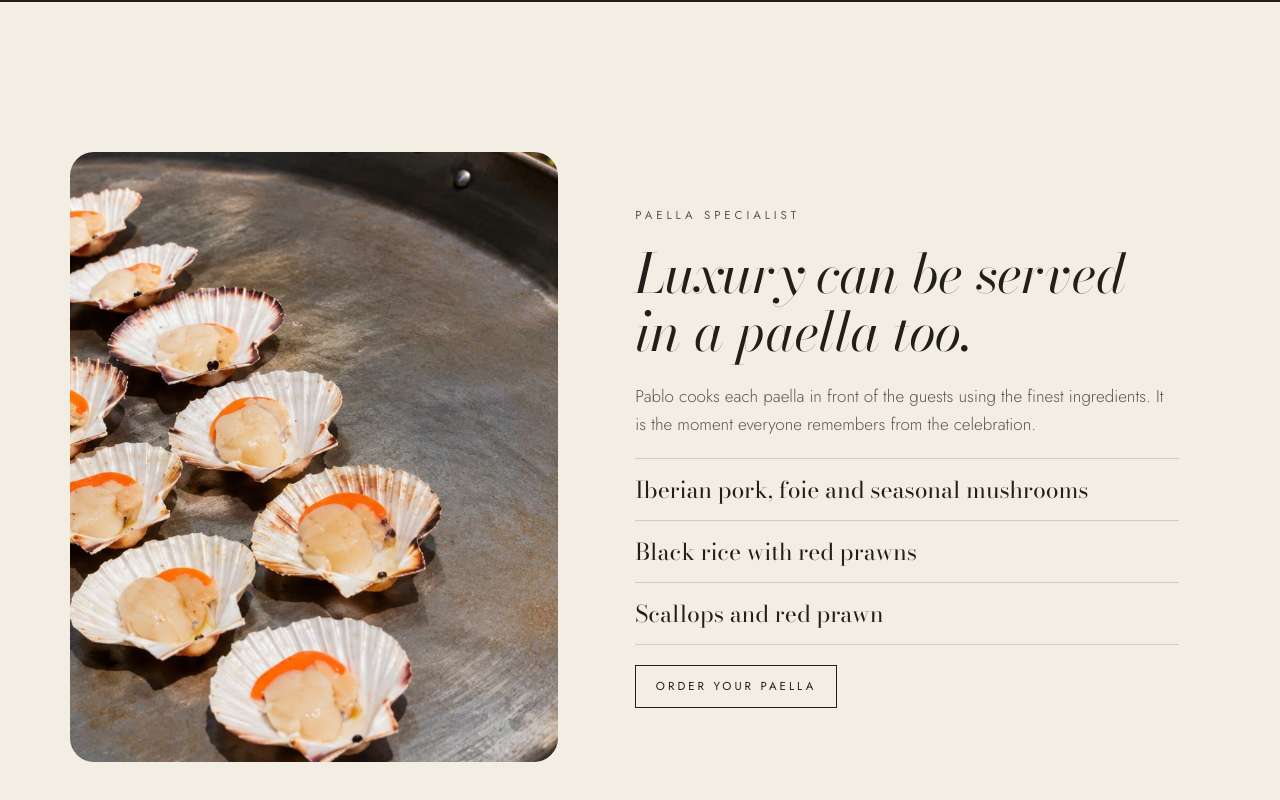
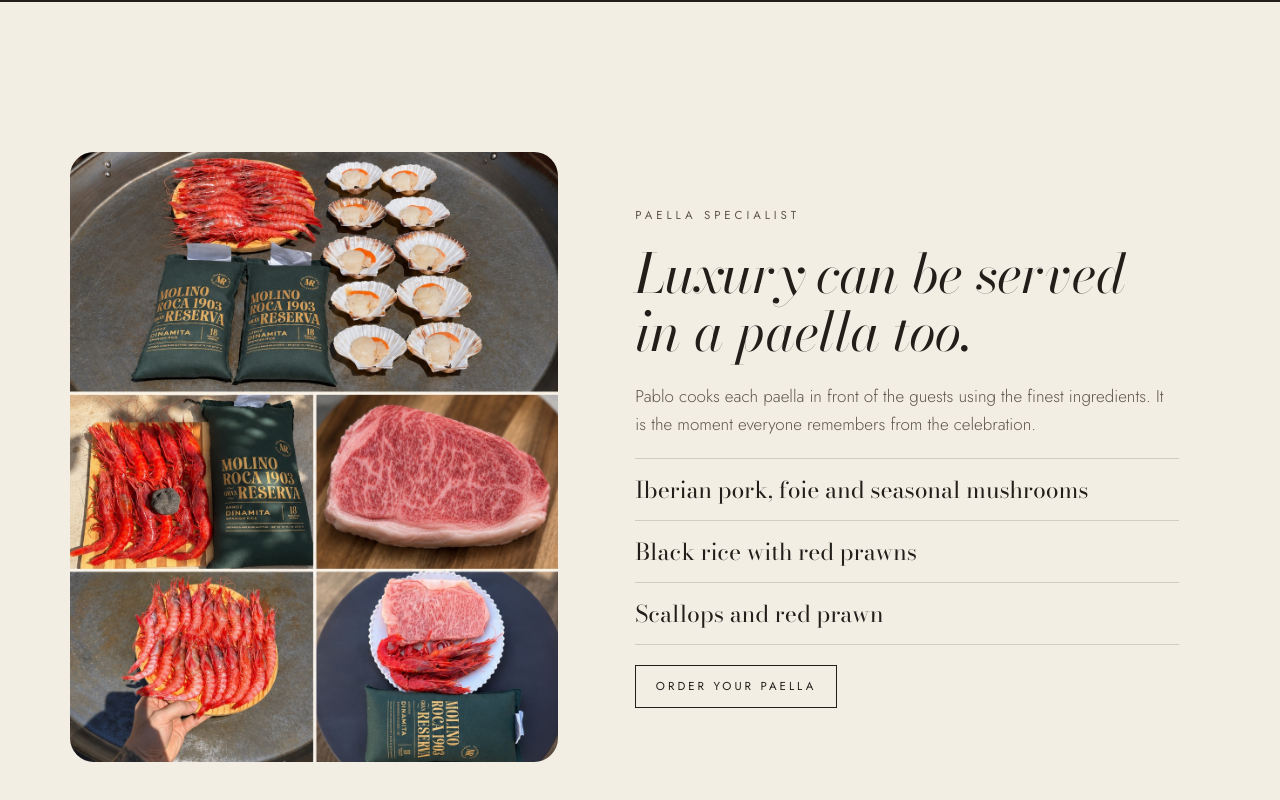
Before and after one commit to inosudga/chef-pablo-web, a plain HTML site: page chef-pablo-github/index.html in a window 1280 px wide. Shown: the part 8397-9197 px from the top of the page. Drawn offline with nearby package versions, Linux system fonts and the light colour scheme.

Commit message:
Add files via upload

```diff
--- a/chef-pablo-github/index.html
+++ b/chef-pablo-github/index.html
@@ -158,7 +158,7 @@
 
 <section class="seccion especialidad-arroces" aria-labelledby="titulo-especialidad-arroces">
   <div class="wrap sobre">
-    <img src="img/vieiras-sin-marca.jpg" alt="Vieiras en su concha preparadas sobre la paellera antes de cocinar" loading="lazy" decoding="async">
+    <img src="img/collage-ingredientes-arroces.jpg" alt="Collage de gambas rojas, vieiras, arroz y carne marmoleada preparados para las paellas" loading="lazy" decoding="async">
     <div class="txt">
       <p class="eyebrow">Especialista en arroces</p>
       <h2 id="titulo-especialidad-arroces">El lujo también se sirve en paella.</h2>
@@ -216,6 +216,6 @@
   <a class="pie-chat" id="wa-chat" target="_blank" rel="noopener" href="#">Pedir presupuesto por WhatsApp</a>
 </section>
 
-<script src="site.js?v=especialidad-arroces" defer></script>
+<script src="site.js?v=collage-arroces" defer></script>
 </body>
 </html>
--- a/chef-pablo-github/site.js
+++ b/chef-pablo-github/site.js
@@ -7,6 +7,7 @@ var LANG = (function(){
   return l;
 })();
 var EN = {
+  'Collage de gambas rojas, vieiras, arroz y carne marmoleada preparados para las paellas': 'Collage of red prawns, scallops, rice and marbled beef prepared for the paellas',
   'Pablo cocina cada arroz delante de los invitados, con productos de máxima calidad. Es el momento que todos recuerdan de la celebración.': 'Pablo cooks each paella in front of the guests using the finest ingredients. It is the moment everyone remembers from the celebration.',
   'Desliza para ver los servicios': 'Swipe to see the services',
   'Marbella, Málaga y alrededores': 'Marbella, Málaga and surrounding areas',
```
Also changed, not shown: chef-pablo-github/img/collage-ingredientes-arroces.jpg (added).
